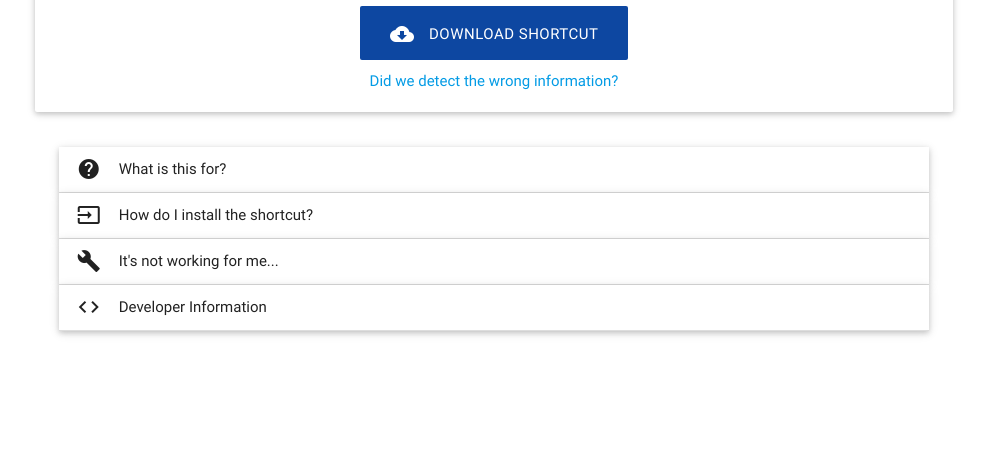
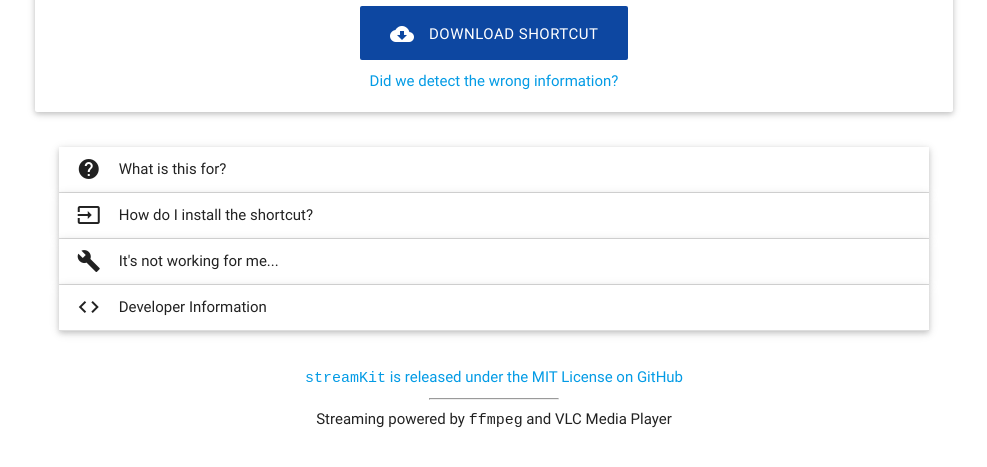
Before and after one commit to bucknationnews/streamKit, a plain HTML site: page index.html in a window 1280 px wide. Shown: the part 275-742 px from the top of the page, without its empty margins (146-1133 px from the left). Drawn offline with Linux system fonts and the light colour scheme.

Commit message:
Added README and credits

```diff
--- a/index.html
+++ b/index.html
@@ -41,7 +41,6 @@
                                 <li>
                                     <div class="collapsible-header"><i class="material-icons">input</i>How do I install the shortcut?</div>
                                     <div class="collapsible-body"><p>When you click download, your browser will download a tiny program (the shortcut) that tells VLC media player how to open the stream. <b>You can run this shortcut from anywhere on your computer, but we recommend putting it on your desktop.</b></p>
-                                        <p>When you click the "Download Shortcut" button above, you should be presented with a window asking asking you where you'd like to save it. Choose "Desktop" and click "Save." Once the file is done downloading, you should see a file called <b><code>BNN.bat</code></b> on your desktop, like this.</p>
                                     </div>
                                 </li>
                                 <li>
@@ -85,6 +84,13 @@
                 <a href="#!" class="modal-action modal-close waves-effect waves-green btn-flat ">Close</a>
             </div>
         </div>
+
+        <!---footer with credits and such--->
+        <div class="center">
+            <a target=_blank href="http://github.com/bucknationnews/streamKit"><code>streamKit</code> is released under the MIT License on GitHub</a>
+            <hr style="width:10%">
+            Streaming powered by <code>ffmpeg</code> and VLC Media Player</p>
+        </div>
     </body>
 
 
```
Also changed, not shown: README.md (added).
